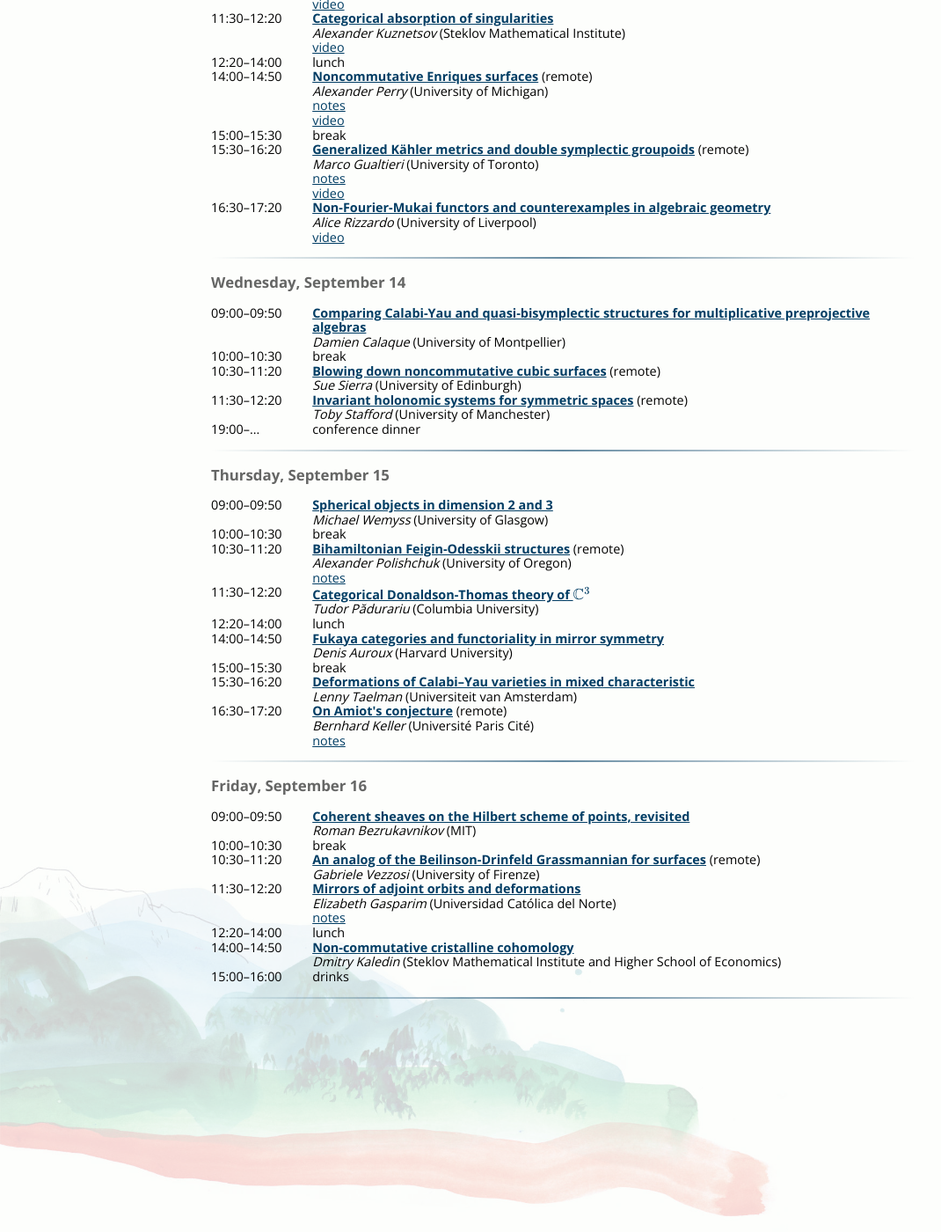
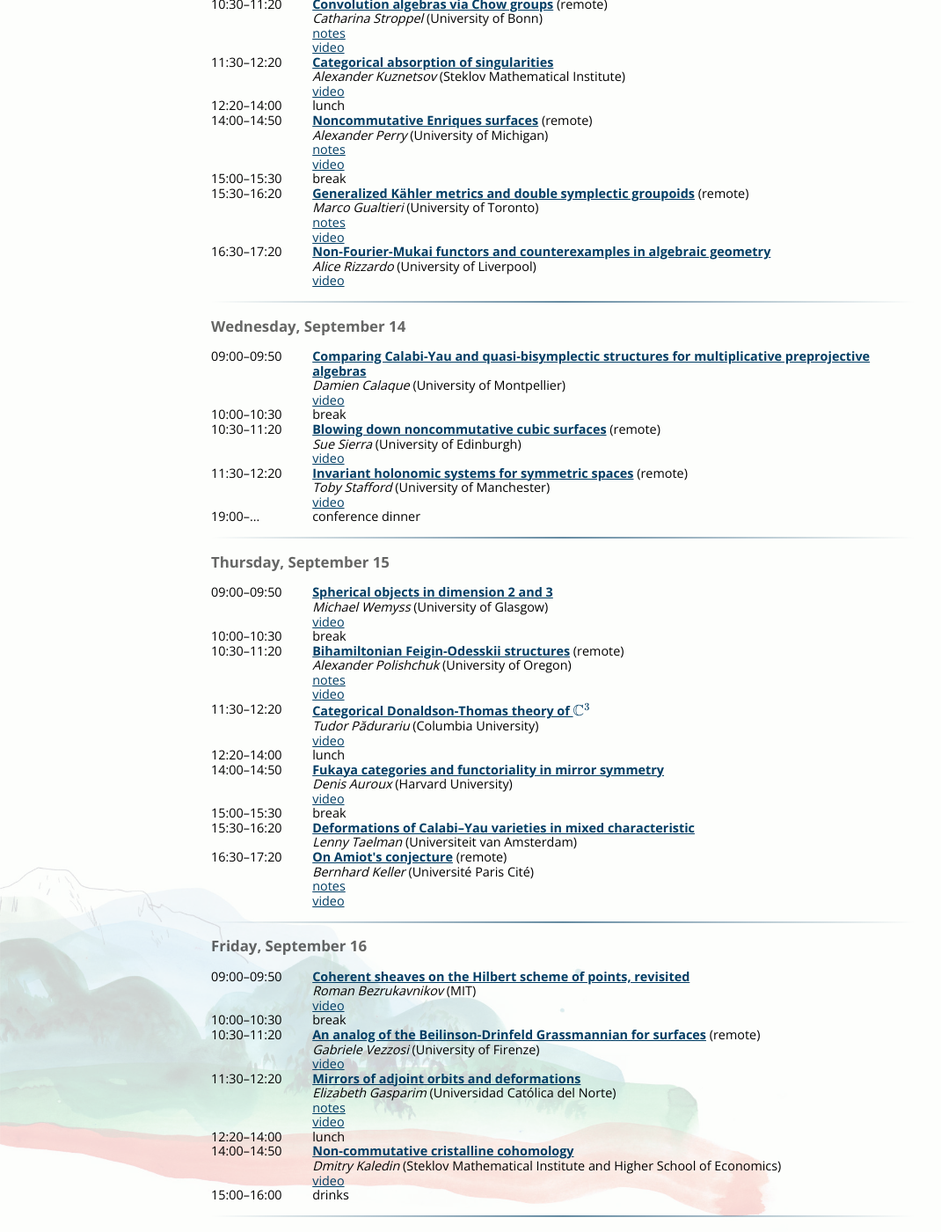
Before and after one commit to ncag-info/antwerp-2020, a Jekyll site: the page built from schedule.html, in a window 1280 px wide and 1400 px high, scrolled down 826 px. Shown: the whole window at 88% size, without its empty margins (0-1070 px from the left). Built offline with Jekyll 4.4.1, drawn with Linux system fonts in a browser that asks for light colours; nearby versions of some CDN libraries; library files that are not in the unit come from our copies; formulas are drawn with MathJax 3; some of the changed lines change nothing that is shown.

Commit message:
Added YouTube links

```diff
--- a/_data/talks.yml
+++ b/_data/talks.yml
@@ -3,12 +3,14 @@ auroux:
   speaker: auroux
   abstract: >
     <p>The general theme of this talk will be functoriality in homological mirror symmetry, i.e. situations where naturally occurring functors between various types of Fukaya categories correspond under mirror symmetry to classical functors (induced by inclusions and projections) between derived categories of coherent sheaves (or matrix factorizations). The running examples will be very affine hypersurfaces on one side of mirror symmetry, and toric Calabi-Yau varieties on the other side. This talk is based on joint work with Abouzaid and Katzarkov, as well as work of Gammage and Jeffs.</p>
+  video: https://www.youtube.com/watch?v=gmZwGjAIt2A
 
 bezrukavnikov:
   title: Coherent sheaves on the Hilbert scheme of points, revisited
   speaker: bezrukavnikov
   abstract: >
     <p>I will present results and conjectures relating commutative and noncommutative resolutions of symplectic singularities to stability conditions and to constructible and microlocal sheaves, with emphasis on the Hilbert scheme of points on the plane.
+  video: https://www.youtube.com/watch?v=Wh2BRR4OH9g
 
 calaque:
   title: Comparing Calabi-Yau and quasi-bisymplectic structures for multiplicative preprojective algebras
@@ -16,6 +18,7 @@ calaque:
   abstract: >
     <p>Multiplicative preprojective algebras first appeared in the work of Crawley-Boevey and Shaw, in the course of their study of the Deligne-Simpson problem. Their representation varities, known as multiplicative quiver varieties, naturally appear in various areas (character varieties, local systems on Riemann surfaces and perverse sheaves on nodal curves, integrable systems, etc...). Michel proved that these varieties can be obtained using a quasi-Hamiltonian reduction procedure (after Alekseev-Malkin-Meinreinken), and developed a noncommutative version of the quasi-Hamiltonian formalism so that all constructions actually hold directly at the level of the multiplicative preprojective algebras. In this talk I will explain explain that the moment map defining these multiplicative preprojective algebras carry a relative Calabi-Yau structure (a notion introduced by Brav and Dyckerhoff, following some earlier suggestion of Toën), and how the three notions (quasi-Hamiltonian structures, their non-commutative version, and relative Calabi-Yau structures) interact.
     <p>The talk is based on joint works with Tristan Bozec and Sarah Scherotzke.
+  video: https://www.youtube.com/watch?v=Qobfnl3lA84
 
 gasparim:
   title: Mirrors of adjoint orbits and deformations
@@ -26,6 +29,7 @@ gasparim:
     in the sense of an equivalent category of coherent sheaves, and then change the mirror recipe so as to obtain an algebraic mirror
     using Orlov's category of singularities.
   notes: gasparim.pdf
+  video: https://www.youtube.com/watch?v=KgGHMYPDglk
 
 gualtieri:
   title: Generalized Kähler metrics and double symplectic groupoids
@@ -47,6 +51,7 @@ kaledin:
   speaker: kaledin
   abstract: >
     <p>I am going to give an overview of several recent constructions of non-commutative versions of cristalling cohomology for DG algebras over a finite field (namely, a construction of Vologodsky and Petrov, and another construction of Tsygan-Nest). If time permits, I will also add some speculations as to what might be a possible counterpart of these constructions in characteristic zero.
+  video: https://www.youtube.com/watch?v=Ey5Cv0iL3Cs
 
 kapranov:
   title: Perverse sheaves and schobers on symmetric products.
@@ -59,6 +64,7 @@ kapranov:
     <li>Parabolic Bruhat decomposition for $\mathrm{GL}_n$.
     </ul>
     <p>Perverse sheaves on $\mathrm{Sym}^n(\mathbb{C})$ are described in terms of certain data of mixed functoriality on contingency matrices which we call Janus sheaves. I will then explain our approach to categorifying the concept of Janus sheaves, in which sums are replaced by filtrations with respect to the Bruhat order. Such data can be called Janus schobers. Examples can be obtained from $\mathbb{Z}_+$-graded Hopf categories, a concept going back to Crane-Frenkel, of which we consider two examples related to representations of groups $\mathrm{GL}_n$ over finite fields (Joyal-Street) and p-adic fields (Bernstein-Zelevinsky).
+  video: https://www.youtube.com/watch?v=CEhcFGPO4ZU
 
 keller:
   title: On Amiot's conjecture
@@ -66,6 +72,7 @@ keller:
   abstract: >
     <p>In 2010, Claire Amiot conjectured that algebraic 2-Calabi-Yau categories with cluster-tilting object must come from quivers with potential. This would extend a structure theorem obtained with Idun Reiten in the case where the endomorphism algebra of the cluster-tilting object is hereditary. Many other classes of examples are also known. We will report on recent progress in the general case obtained in joint work with Junyang Liu and based on Van den Bergh's structure theorem for complete Calabi-Yau algebras.
   notes: keller.pdf
+  video: https://www.youtube.com/watch?v=66cLtvvH3tY
 
 kuznetsov:
   title: Categorical absorption of singularities
@@ -80,6 +87,7 @@ neeman:
   abstract: >
     <p>Van den Bergh's work has greatly influenced mine. The talk will begin with a couple of papers by Van den Bergh that I am much indebted to, and then explain how the proof of a new result, about the non-existence of bounded t-structures on the category of perfect complexes on a scheme $X$, owes the key ideas to these papers by Van den Bergh.
   notes: neeman.pdf
+  video: https://www.youtube.com/watch?v=w9bjxbZGrE8
 
 padurariu:
   title:  Categorical Donaldson-Thomas theory of $\mathbb{C}^3$
@@ -88,6 +96,7 @@ padurariu:
     <p>I will explain some results in categorical Donaldson-Thomas theory of $\mathbb{C}^3$. An important construction is that of quasi-BPS categories, which are a categorical approximation of BPS (also called Gopakumar-Vafa) invariants in enumerative geometry. Quasi-BPS categories are categories of matrix factorizations on certain (twisted) noncommutative resolutions of singularities constructed by Špenko-Van den Bergh. We expect quasi-BPS categories to be indecomposable.
     <p>We construct semiorthogonal decompositions of the derived category of coherent sheaves on the stack of commuting matrices (alternatively, the Hall algebra of $\mathbb{C}^2$) and of a categorification of Donaldson-Thomas invariants of $\mathbb{C}^3$ using quasi-BPS categories. We compute (versions of) the K-theory of quasi-BPS categories. Along the way, we propose a K-theoretic version for $\mathbb{C}^3$ of the Bridgeland-King-Reid and Haiman theorem that the Hilbert scheme of d points on $\mathbb{C}^2$ is derived equivalent to the orbifold $\mathbb{C}^{2d}/\mathfrak{S}_d$.
     <p>This is joint work with Yukinobu Toda.
+  video: https://www.youtube.com/watch?v=9gUESEXTtio
 
 perry:
   title: Noncommutative Enriques surfaces
@@ -106,6 +115,7 @@ polishchuk:
     We construct examples of compatible Poisson brackets of this type from exceptional bundles on surfaces.
     In the case of Poisson brackets associated with line bundles we give a geometric criterion of compatibility between the brackets.
   notes: polishchuk.pdf
+  video: https://www.youtube.com/watch?v=mL20oO8_HS4
 
 rizzardo:
   title: Non-Fourier-Mukai functors and counterexamples in algebraic geometry
@@ -122,6 +132,7 @@ sierra:
     <p>Let $A = A(E,\sigma)$ be the Sklyanin algebra associated to an elliptic curve $E$ and a translation automorphism $\sigma$ of $E$. It is well-known that $A$ can be considered as the coordinate ring of a "noncommutative $\mathbb{P}^2$", and there are analogues of classical results on birational transformations of (commutative) surfaces. In particular, Van den Bergh, and separately Rogalski, have given methods to blow up A at a collection of points on the curve $E$. Further, Van den Bergh has shown that the blowup of $A$ at 6 points is isomorphic to the coordinate ring of a cubic surface in a noncommutative $\mathbb{P}^2$, giving a noncommutative version of a well-known classical result.
     <p>We consider the converse problem: is a noncommutative cubic surface always isomorphic to the 6-point blowup of a Sklyanin algebra? Using noncommutative intersection theory and the Castelnuovo contraction criterion of the author, Rogalski, and Stafford, we show that this is generically true. We further discuss the geometry of various moduli spaces associated to this situation.
     <p>This is joint work with Ingalls, Okawa, and Van den Bergh.
+  video: https://www.youtube.com/watch?v=3tVmuBR_vWY
 
 stafford:
   title: Invariant holonomic systems for symmetric spaces
@@ -130,6 +141,7 @@ stafford:
     <p>Fix a complex reductive Lie group $G$ with Lie algebra $\mathfrak{g}$ and let $V$ be a symmetric space over $\mathfrak{g}$ with ring of differential operators $\mathcal{D}(V)$. A fundamental class of $\mathcal{D}(V)$-modules consists of the <em>admissible modules</em> (these are natural analogues of highest weight $\mathfrak{g}$-modules). In this lecture I will describe the structure of some important admissible modules. In particular, when $V=\mathfrak{g}$ these results reduce to give Harish-Chandra's regularity theorem for $G$-equivariant eigendistributions and imply results of Hotta and Kashiwara on invariant holonomic systems. If I have time I will describe extensions of thes results to the more general polar $\mathfrak{g}$-representations.
     <p>A key technique is relating (the admissible module over) invariant differential operators $\mathcal{D}(V)^G$ on $V$ to (highest weight modules over) Cherednik algebras.
     <p>This research is joint with Bellamy, Levasseur and Nevins.
+  video: https://www.youtube.com/watch?v=zQNtCMzbUqI
 
 stroppel:
   title: Convolution algebras via Chow groups
@@ -144,6 +156,7 @@ tabuada:
   speaker: tabuada
   abstract: >
     <p>The Grothendieck ring of varieties, introduced in a letter from Alexander Grothendieck to Jean-Pierre Serre (August 16th 1964), plays an important role in algebraic geometry. However, despite the efforts of several mathematicians, the structure of this ring still remains poorly understood. In this talk, in order to better understand the Grothendieck ring of varieties, I will describe some new structural properties of the Grothendieck classes of quadric hypersurfaces and involution varieties. More specifically, by combining the recent theory of noncommutative motives with the classical theory of motives, I will show that if two quadric hypersurfaces (or, more generally, two involution varieties) have the same Grothendieck class, then they have the same even Clifford algebra and the same signature. As an application, this implies in numerous cases (e.g., when the base field is a local or global field) that two quadric hypersurfaces (or, more generally, two involution varieties) have the same Grothendieck class if and only if they are isomorphic.
+  video: https://www.youtube.com/watch?v=wdQVhCYFIhI
 
 taelman:
   title: Deformations of Calabi–Yau varieties in mixed characteristic
@@ -171,9 +184,11 @@ vezzosi:
     that also carries a flat connection and actions of suitable generalizations of the loop and positive loop groups.
     Time permitting, I will discuss the factorization property and some future directions.
     This is joint work with Benjamin Hennion and Valerio Melani.
+  video: https://www.youtube.com/watch?v=_zOnwAjZQBQ
 
 wemyss:
   title: Spherical objects in dimension 2 and 3
   speaker: wemyss
   abstract: >
     <p>I will explain how to classify spherical objects in various settings (Kleinian singularities, 3-fold flops) using simple modules for the corresponding noncommutative resolution. The main result is much more general, and also more surprising: in the null category $\mathcal{C}$, (1) all objects with no negative Ext groups belong to the heart of a bounded t-structure, and (2) the objects with no negative Ext groups, and whose self-Hom is one-dimensional, are precisely the simples.  In fact, we can even classify all bounded t-structures on $\mathcal{C}$. There are various geometric corollaries. The main technique also works for finite dimensional algebras, where in the derived category of a silting discrete algebra, every semibrick complex can be completed to a simple minded collection.  This is all joint work with Wahei Hara.
+  video: https://www.youtube.com/watch?v=kk-Y7Vt2EVk
```
